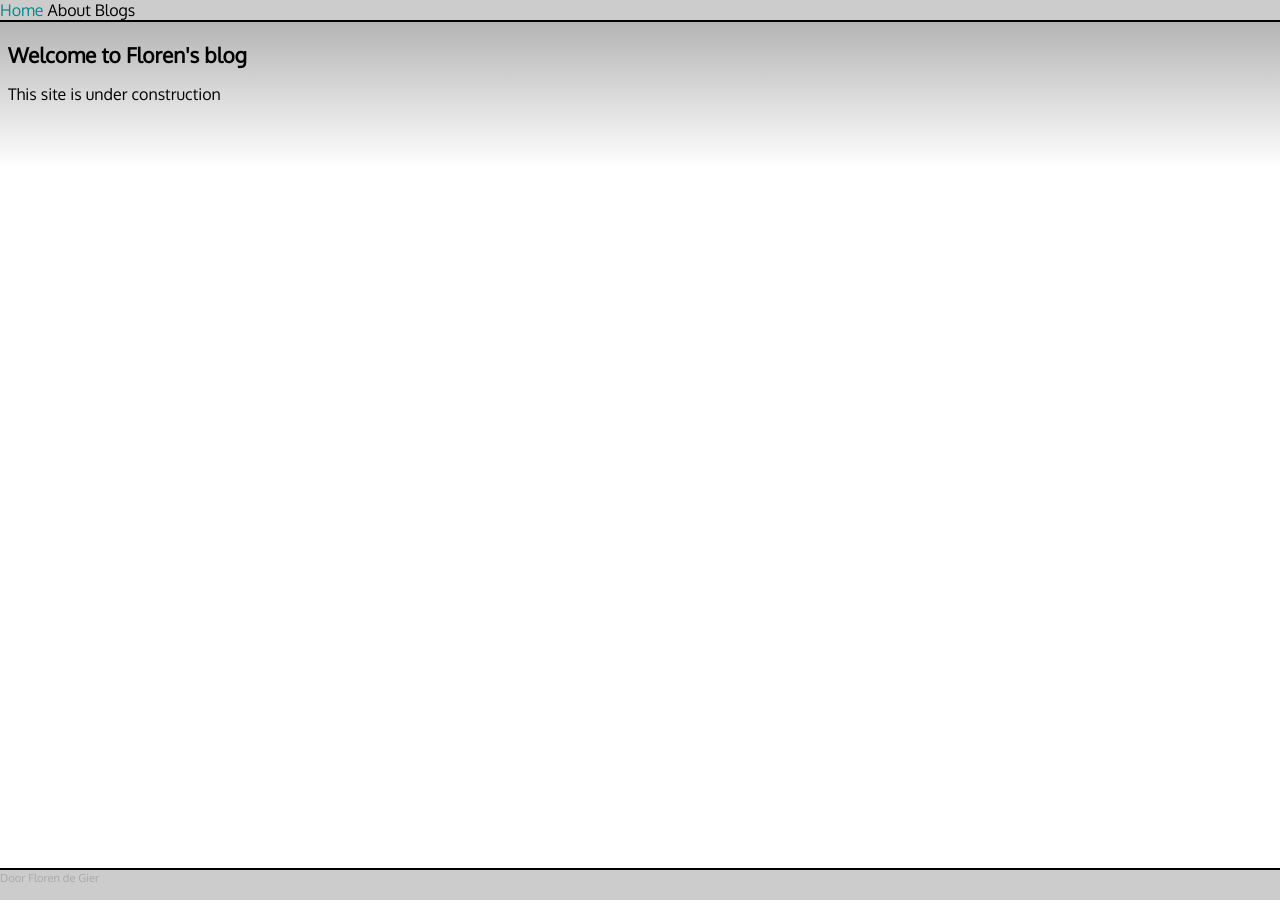
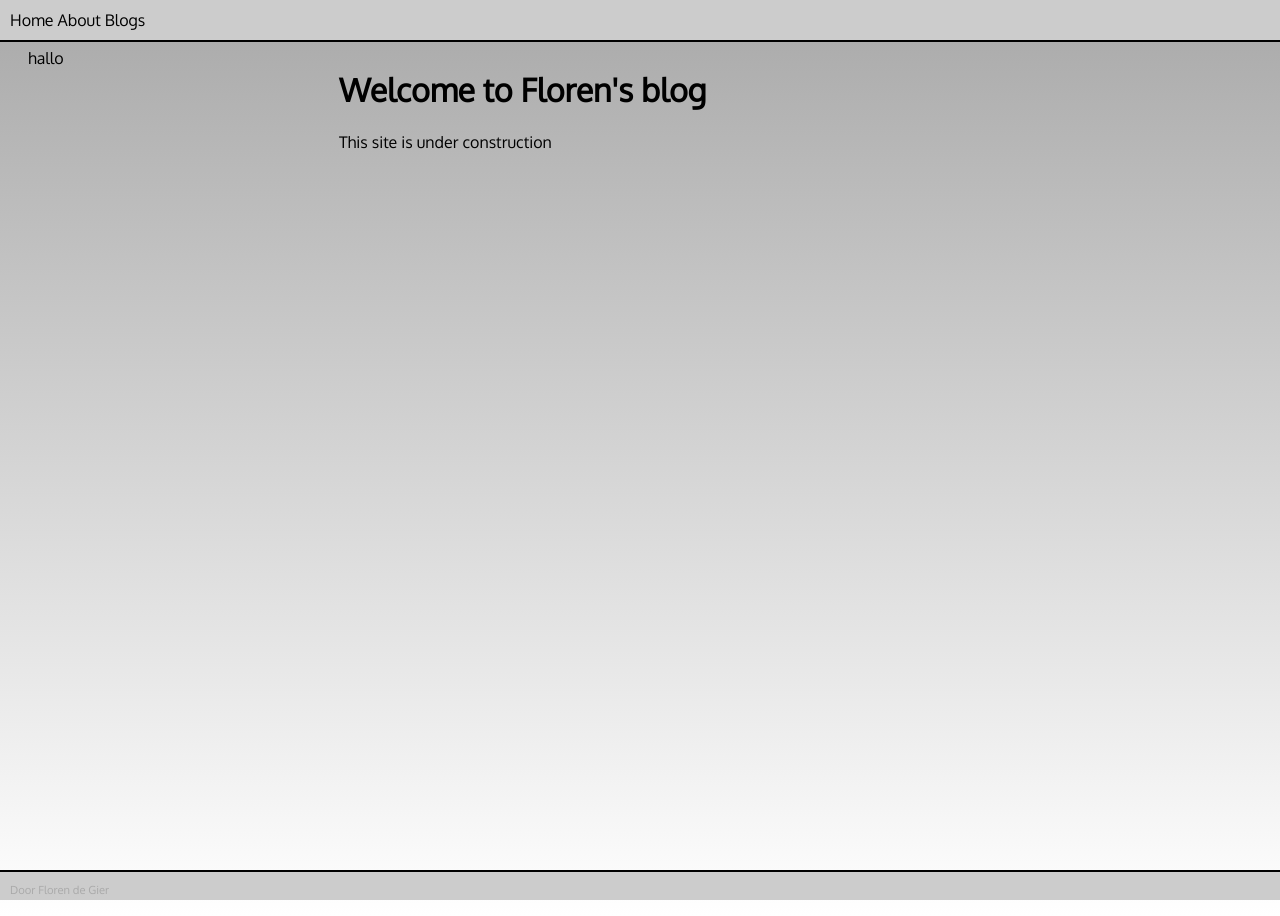
Before and after one commit to florendg/devblog, a Jekyll site: the page built from index.html, in a window 1280 px wide. Built offline with Jekyll 4.4.1, drawn with Linux system fonts in a browser that asks for light colours.

Commit message:
implement responsive design

```diff
--- a/_layouts/default.html
+++ b/_layouts/default.html
@@ -1,4 +1,5 @@
-<!doctype html>
+<!DOCTYPE>
+<html lang="nl">
 <head>
     <meta name="viewport" content="width=device-width, height=device-height, initial-scale=1.0">
     <meta charset="utf-8">
@@ -7,9 +8,16 @@
     <link rel="stylesheet" href="/assets/css/styles.css">
 </head>
 <body>
-        <header>{% include  navigation.html %}</header>
+<header class="col-12">{% include navigation.html %}</header>
+<div class="row col-12">
+    <aside class="col-3">
+        hallo
+    </aside>
+    <main class="col-9">
         {{ content }}
-        <footer>
+    </main>
+</div>
+<footer class="col-12">
     Door Floren de Gier
 </footer>
 </body>
--- a/_sass/main.scss
+++ b/_sass/main.scss
@@ -1,10 +1,82 @@
+* {
+  box-sizing: border-box;
+}
+
+[class*="col-"] {
+  float: left;
+  padding: 10px;
+
+}
+
+@media only screen and (min-width: 600px) {
+  .col-1 {
+    width: 8.33%;
+  }
+
+  .col-2 {
+    width: 16.66%;
+  }
+
+  .col-3 {
+    width: 25%;
+  }
+
+  .col-4 {
+    width: 33.33%;
+  }
+
+  .col-5 {
+    width: 41.66%;
+  }
+
+  .col-6 {
+    width: 50%;
+  }
+
+  .col-7 {
+    width: 58.33%;
+  }
+
+  .col-8 {
+    width: 66.66%;
+  }
+
+  .col-9 {
+    width: 75%;
+  }
+
+  .col-10 {
+    width: 83.33%;
+  }
+
+  .col-11 {
+    width: 91.66%;
+  }
+
+  .col-12 {
+    width: 100%;
+  }
+}
+
+@media only screen and (orientation: portrait ) {
+  [class*="col-"] {
+    width: 100%;
+  }
+}
+
+.row::after {
+  content: "";
+  clear: both;
+  display: table;
+}
+
 .current {
   color: black;
 }
 
 body {
-  font-family: 'Oxygen';
-  background-image: linear-gradient(to top, white,darkgray);
+  font-family: 'Oxygen', sans-serif;
+  background-image: linear-gradient(to top, white, darkgray);
   background-repeat: repeat-x;
   position: relative;
   min-height: 100%;
@@ -18,15 +90,15 @@
 }
 
 h1 {
-  font-size: 1.3em;
+  font-size: 10vm;
 }
 
 h2 {
-  font-size: 1.2em;
+  font-size: 7vm;
 }
 
 h3 {
-  font-family: 1.1em;
+  font-size: 5vm;
 }
 
 a:visited {
```
Lines whose indentation alone changed are shown as unchanged.
